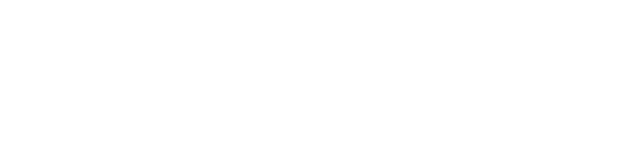
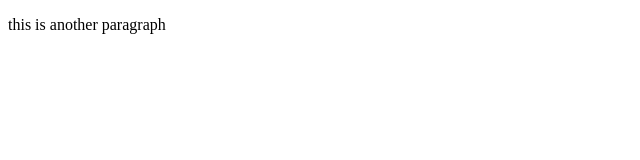
Before and after one commit to Kelanobi/Kelvin_obi, a plain HTML site: page index.html in a window 1280 px wide. Shown: the whole page, without its empty margins (0-640 px from the left). Drawn offline with Linux system fonts and the light colour scheme.

Commit message:
added another p tag

```diff
--- a/index.html
+++ b/index.html
@@ -3,10 +3,10 @@
 <head>
     <meta charset="UTF-8">
     <meta http-equiv="X-UA-Compatible" content="IE=edge">
-    <meta name="viewport" content="width=device-width, initial-scale=1.0">
+    <meta name="viewport" content="width=<device-width>, initial-scale=1.0">
     <title>Document</title>
 </head>
 <body>
-
+    <p>this is another paragraph</p>
 </body>
 </html>
```
